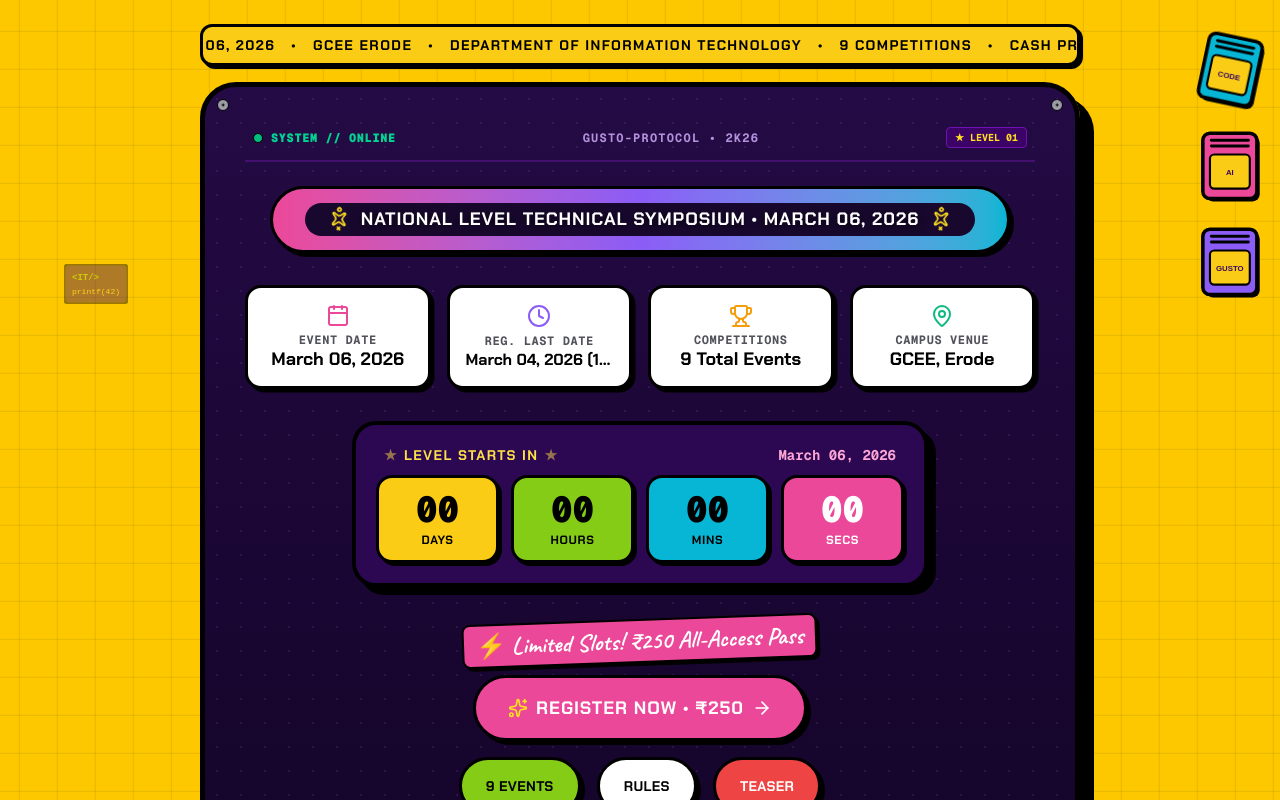
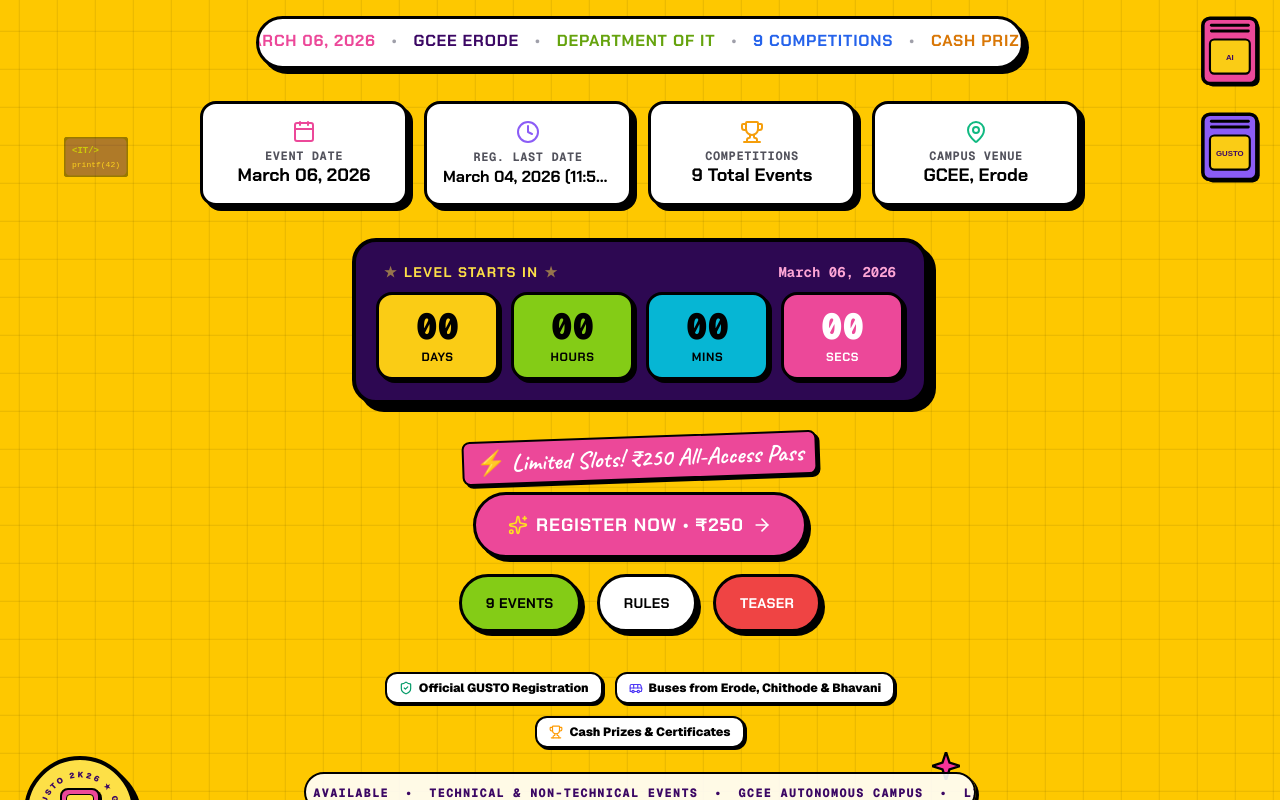
Before and after one commit to kavinkk2425/Gustoo, a Next.js app: page / in a window 1280 px wide. Shown: the part 860-1660 px from the top of the page. Built offline with nearby package versions, Linux system fonts and the light colour scheme.

Commit message:
style: remove dark box chassis and fit symposium components directly onto yellow background with continuous marquee text

```diff
--- a/components/sections/hero/HeroSection.tsx
+++ b/components/sections/hero/HeroSection.tsx
@@ -312,118 +312,78 @@
             </div>
           </div>
 
-          {/* === INTERACTIVE MISSION TERMINAL / NATIONAL LEVEL TECHNICAL SYMPOSIUM BRIEFING DECK === */}
-          <div className="w-full max-w-4xl mx-auto mt-8 sm:mt-12 px-1 sm:px-2 relative z-20">
-            {/* Top Continuous Moving Text Ticker Banner */}
-            <div className="relative mb-3 sm:mb-4 rounded-xl bg-[#facc15] border-2 sm:border-[3px] border-black shadow-[3px_3px_0px_#000] overflow-hidden py-1.5 px-2 select-none">
+          {/* === NATIONAL LEVEL TECHNICAL SYMPOSIUM BRIEFING (FITS SEAMLESSLY ON BACKGROUND) === */}
+          <div className="w-full max-w-4xl mx-auto mt-6 sm:mt-10 px-2 relative z-20">
+            {/* Top Continuous Moving Text Marquee Capsule - Fits seamlessly with background */}
+            <div className="w-full max-w-3xl mx-auto mb-6 sm:mb-8 rounded-full bg-white border-[2.5px] sm:border-[3.5px] border-black shadow-[4px_4px_0px_#000] sm:shadow-[5px_5px_0px_#000] py-2 sm:py-2.5 px-4 overflow-hidden select-none hover:shadow-[6px_6px_0px_#000] transition-all">
               <div className="flex w-max animate-marquee">
-                <span className="font-['Chakra_Petch',sans-serif] font-black text-xs sm:text-sm text-black tracking-widest uppercase flex items-center gap-4 pr-4">
-                  <span>★ NATIONAL LEVEL TECHNICAL SYMPOSIUM 2K26</span>
-                  <span>•</span>
-                  <span>MARCH 06, 2026</span>
-                  <span>•</span>
+                <span className="font-['Chakra_Petch',sans-serif] font-black text-xs sm:text-sm md:text-base text-[#3b0764] tracking-wider uppercase flex items-center gap-4 pr-6">
+                  <Sparkles className="w-4 h-4 text-amber-500 inline shrink-0 animate-spin [animation-duration:4s]" />
+                  <span>NATIONAL LEVEL TECHNICAL SYMPOSIUM</span>
+                  <span className="text-zinc-400">•</span>
+                  <span className="text-[#ec4899]">MARCH 06, 2026</span>
+                  <span className="text-zinc-400">•</span>
                   <span>GCEE ERODE</span>
-                  <span>•</span>
-                  <span>DEPARTMENT OF INFORMATION TECHNOLOGY</span>
-                  <span>•</span>
-                  <span>9 COMPETITIONS</span>
-                  <span>•</span>
-                  <span>CASH PRIZES & CERTIFICATES</span>
-                  <span>•</span>
-                  <span>REGISTER NOW (₹250) ★</span>
+                  <span className="text-zinc-400">•</span>
+                  <span className="text-[#65a30d]">DEPARTMENT OF IT</span>
+                  <span className="text-zinc-400">•</span>
+                  <span className="text-[#2563eb]">9 COMPETITIONS</span>
+                  <span className="text-zinc-400">•</span>
+                  <span className="text-[#d97706]">CASH PRIZES &amp; CERTIFICATES</span>
+                  <span className="text-zinc-400">•</span>
+                  <span className="text-[#ec4899]">REGISTER NOW (₹250)</span>
+                  <span className="text-zinc-400">•</span>
                 </span>
-                <span className="font-['Chakra_Petch',sans-serif] font-black text-xs sm:text-sm text-black tracking-widest uppercase flex items-center gap-4 pr-4" aria-hidden="true">
-                  <span>★ NATIONAL LEVEL TECHNICAL SYMPOSIUM 2K26</span>
-                  <span>•</span>
-                  <span>MARCH 06, 2026</span>
-                  <span>•</span>
+                <span className="font-['Chakra_Petch',sans-serif] font-black text-xs sm:text-sm md:text-base text-[#3b0764] tracking-wider uppercase flex items-center gap-4 pr-6" aria-hidden="true">
+                  <Sparkles className="w-4 h-4 text-amber-500 inline shrink-0 animate-spin [animation-duration:4s]" />
+                  <span>NATIONAL LEVEL TECHNICAL SYMPOSIUM</span>
+                  <span className="text-zinc-400">•</span>
+                  <span className="text-[#ec4899]">MARCH 06, 2026</span>
+                  <span className="text-zinc-400">•</span>
                   <span>GCEE ERODE</span>
-                  <span>•</span>
-                  <span>DEPARTMENT OF INFORMATION TECHNOLOGY</span>
-                  <span>•</span>
-                  <span>9 COMPETITIONS</span>
-                  <span>•</span>
-                  <span>CASH PRIZES & CERTIFICATES</span>
-                  <span>•</span>
-                  <span>REGISTER NOW (₹250) ★</span>
+                  <span className="text-zinc-400">•</span>
+                  <span className="text-[#65a30d]">DEPARTMENT OF IT</span>
+                  <span className="text-zinc-400">•</span>
+                  <span className="text-[#2563eb]">9 COMPETITIONS</span>
+                  <span className="text-zinc-400">•</span>
+                  <span className="text-[#d97706]">CASH PRIZES &amp; CERTIFICATES</span>
+                  <span className="text-zinc-400">•</span>
+                  <span className="text-[#ec4899]">REGISTER NOW (₹250)</span>
+                  <span className="text-zinc-400">•</span>
                 </span>
               </div>
             </div>
 
-            {/* Big Arcade Command Deck Container that covers ALL of these contents */}
-            <div className="relative rounded-3xl sm:rounded-[36px] bg-gradient-to-b from-[#240b45] via-[#1a0633] to-[#110424] border-[3.5px] sm:border-[5px] border-black shadow-[8px_8px_0px_#000] sm:shadow-[14px_14px_0px_#000] p-4 xs:p-6 sm:p-10 overflow-hidden select-none">
-
-              {/* Retro Arcade Console Decorative Screws (4 corners) */}
-              <div className="absolute top-3 left-3 w-3 h-3 rounded-full bg-zinc-400 border border-black shadow-inner flex items-center justify-center text-[7px] text-zinc-900 font-mono font-bold">+</div>
-              <div className="absolute top-3 right-3 w-3 h-3 rounded-full bg-zinc-400 border border-black shadow-inner flex items-center justify-center text-[7px] text-zinc-900 font-mono font-bold">+</div>
-              <div className="absolute bottom-3 left-3 w-3 h-3 rounded-full bg-zinc-400 border border-black shadow-inner flex items-center justify-center text-[7px] text-zinc-900 font-mono font-bold">+</div>
-              <div className="absolute bottom-3 right-3 w-3 h-3 rounded-full bg-zinc-400 border border-black shadow-inner flex items-center justify-center text-[7px] text-zinc-900 font-mono font-bold">+</div>
-
-              {/* Ambient Grid Pattern Overlay */}
-              <div className="absolute inset-0 bg-[radial-gradient(circle_at_center,rgba(168,85,247,0.15)_1px,transparent_1px)] bg-[size:24px_24px] pointer-events-none" />
-
-              {/* Top Console Status Ribbon */}
-              <div className="flex items-center justify-between border-b-2 border-purple-900/60 pb-3 mb-6 px-1 sm:px-2 relative z-10">
-                <div className="inline-flex items-center gap-2">
-                  <span className="relative flex h-2.5 w-2.5">
-                    <span className="animate-ping absolute inline-flex h-full w-full rounded-full bg-emerald-400 opacity-75"></span>
-                    <span className="relative inline-flex rounded-full h-2.5 w-2.5 bg-emerald-500 border border-black"></span>
-                  </span>
-                  <span className="font-mono text-[9px] xs:text-[10px] sm:text-xs font-black uppercase text-emerald-400 tracking-wider">
-                    SYSTEM // ONLINE
-                  </span>
-                </div>
-                <div className="font-mono text-[9px] xs:text-[10px] sm:text-xs font-bold text-purple-300/80 tracking-widest uppercase">
-                  GUSTO-PROTOCOL • 2K26
-                </div>
-                <div className="hidden sm:inline-flex items-center gap-1.5 px-2 py-0.5 rounded bg-purple-950 border border-purple-800 text-[10px] font-mono text-yellow-300 font-bold">
-                  ★ LEVEL 01
-                </div>
-              </div>
-
-              {/* Main Glowing Banner: "NATIONAL LEVEL TECHNICAL SYMPOSIUM • MARCH 06, 2026" */}
-              <div className="flex justify-center mb-6 sm:mb-8 relative z-10">
-                <div className="group relative inline-flex items-center justify-center px-4 sm:px-8 py-2.5 sm:py-3.5 rounded-full bg-gradient-to-r from-[#ec4899] via-[#8b5cf6] to-[#06b6d4] p-[2.5px] border-2 sm:border-[3px] border-black shadow-[4px_4px_0px_#000] hover:shadow-[6px_6px_0px_#000] transition-all duration-200">
-                  <div className="px-3 sm:px-6 py-1 rounded-full bg-[#18082e] flex items-center gap-2 sm:gap-3">
-                    <Sparkles className="w-4 h-4 sm:w-5 sm:h-5 text-yellow-300 animate-spin [animation-duration:5s]" />
-                    <p className="text-xs xs:text-sm sm:text-base md:text-lg font-['Chakra_Petch',sans-serif] font-black text-white uppercase tracking-wider leading-snug drop-shadow-[0_2px_4px_rgba(0,0,0,0.8)] text-center">
-                      NATIONAL LEVEL TECHNICAL SYMPOSIUM • MARCH 06, 2026
-                    </p>
-                    <Sparkles className="w-4 h-4 sm:w-5 sm:h-5 text-yellow-300 animate-spin [animation-duration:5s]" />
-                  </div>
-                </div>
-              </div>
-
-              {/* 4 Quick Stat Cards with 3D Neo-Brutalist Arcade Pop */}
-              <div className="grid grid-cols-2 sm:grid-cols-4 gap-2.5 sm:gap-4 w-full mb-6 sm:mb-8 relative z-10">
-                <div className="group p-3 sm:p-4 rounded-xl sm:rounded-2xl bg-white border-[2.5px] sm:border-[3px] border-black shadow-[3.5px_3.5px_0px_#000] hover:shadow-[5px_5px_0px_#000] hover:-translate-y-1 transition-all duration-200 text-center flex flex-col justify-between">
+            {/* 4 Quick Stat Cards with 3D Neo-Brutalist Arcade Pop directly on yellow background */}
+            <div className="grid grid-cols-2 sm:grid-cols-4 gap-2.5 sm:gap-4 w-full mb-6 sm:mb-8">
+              <div className="group p-3 sm:p-4 rounded-xl sm:rounded-2xl bg-white border-[2.5px] sm:border-[3px] border-black shadow-[3.5px_3.5px_0px_#000] sm:shadow-[5px_5px_0px_#000] hover:shadow-[7px_7px_0px_#000] hover:-translate-y-1 transition-all duration-200 text-center flex flex-col justify-between">
                 <Calendar className="w-5 h-5 sm:w-6 sm:h-6 mx-auto text-[#ec4899] mb-1 group-hover:scale-110 transition-transform" />
                 <span className="text-[10px] xs:text-[11px] sm:text-xs font-bold text-zinc-600 uppercase font-mono tracking-wider block truncate">Event Date</span>
                 <span className="text-sm xs:text-base sm:text-lg font-['Chakra_Petch',sans-serif] font-black text-black leading-tight">{ABOUT_DATA.eventDate}</span>
               </div>
-                <div className="group p-3 sm:p-4 rounded-xl sm:rounded-2xl bg-white border-[2.5px] sm:border-[3px] border-black shadow-[3.5px_3.5px_0px_#000] hover:shadow-[5px_5px_0px_#000] hover:-translate-y-1 transition-all duration-200 text-center flex flex-col justify-between">
+              <div className="group p-3 sm:p-4 rounded-xl sm:rounded-2xl bg-white border-[2.5px] sm:border-[3px] border-black shadow-[3.5px_3.5px_0px_#000] sm:shadow-[5px_5px_0px_#000] hover:shadow-[7px_7px_0px_#000] hover:-translate-y-1 transition-all duration-200 text-center flex flex-col justify-between">
                 <Clock className="w-5 h-5 sm:w-6 sm:h-6 mx-auto text-[#8b5cf6] mb-1 group-hover:scale-110 transition-transform" />
                 <span className="text-[10px] xs:text-[11px] sm:text-xs font-bold text-zinc-600 uppercase font-mono tracking-wider block truncate">Reg. Last Date</span>
                 <span className="text-xs xs:text-sm sm:text-base font-['Chakra_Petch',sans-serif] font-black text-black leading-tight truncate">
                   {ABOUT_DATA.registrationLastDate}
                 </span>
               </div>
-                <div className="group p-3 sm:p-4 rounded-xl sm:rounded-2xl bg-white border-[2.5px] sm:border-[3px] border-black shadow-[3.5px_3.5px_0px_#000] hover:shadow-[5px_5px_0px_#000] hover:-translate-y-1 transition-all duration-200 text-center flex flex-col justify-between">
+              <div className="group p-3 sm:p-4 rounded-xl sm:rounded-2xl bg-white border-[2.5px] sm:border-[3px] border-black shadow-[3.5px_3.5px_0px_#000] sm:shadow-[5px_5px_0px_#000] hover:shadow-[7px_7px_0px_#000] hover:-translate-y-1 transition-all duration-200 text-center flex flex-col justify-between">
                 <Trophy className="w-5 h-5 sm:w-6 sm:h-6 mx-auto text-[#f59e0b] mb-1 group-hover:scale-110 transition-transform" />
                 <span className="text-[10px] xs:text-[11px] sm:text-xs font-bold text-zinc-600 uppercase font-mono tracking-wider block truncate">Competitions</span>
                 <span className="text-sm xs:text-base sm:text-lg font-['Chakra_Petch',sans-serif] font-black text-black leading-tight">
                   {GUSTO_EVENTS?.length || 9} Total Events
                 </span>
               </div>
-                <div className="group p-3 sm:p-4 rounded-xl sm:rounded-2xl bg-white border-[2.5px] sm:border-[3px] border-black shadow-[3.5px_3.5px_0px_#000] hover:shadow-[5px_5px_0px_#000] hover:-translate-y-1 transition-all duration-200 text-center flex flex-col justify-between">
+              <div className="group p-3 sm:p-4 rounded-xl sm:rounded-2xl bg-white border-[2.5px] sm:border-[3px] border-black shadow-[3.5px_3.5px_0px_#000] sm:shadow-[5px_5px_0px_#000] hover:shadow-[7px_7px_0px_#000] hover:-translate-y-1 transition-all duration-200 text-center flex flex-col justify-between">
                 <MapPin className="w-5 h-5 sm:w-6 sm:h-6 mx-auto text-[#10b981] mb-1 group-hover:scale-110 transition-transform" />
                 <span className="text-[10px] xs:text-[11px] sm:text-xs font-bold text-zinc-600 uppercase font-mono tracking-wider block truncate">Campus Venue</span>
                 <span className="text-sm xs:text-base sm:text-lg font-['Chakra_Petch',sans-serif] font-black text-black leading-tight">GCEE, Erode</span>
               </div>
             </div>
 
-              {/* Retro Arcade Countdown Timer */}
-              <div className="w-full max-w-xl mx-auto p-3.5 sm:p-5 rounded-2xl sm:rounded-3xl bg-[#2d0852] border-[3px] sm:border-[4px] border-black shadow-[5px_5px_0px_#000] sm:shadow-[8px_8px_0px_#000] mb-8 relative z-10">
+            {/* Retro Arcade Countdown Timer directly on yellow background */}
+            <div className="w-full max-w-xl mx-auto p-3.5 sm:p-5 rounded-2xl sm:rounded-3xl bg-[#2d0852] border-[3px] sm:border-[4px] border-black shadow-[5px_5px_0px_#000] sm:shadow-[8px_8px_0px_#000] mb-8 select-none">
               <div className="flex items-center justify-between mb-2.5 px-1 sm:px-2">
                 <span className="text-xs sm:text-sm font-['Chakra_Petch',sans-serif] font-black uppercase tracking-widest text-[#fde047] flex items-center gap-1.5">
                   <span className="inline-block animate-pulse">★</span>
@@ -461,7 +421,7 @@
             </div>
 
             {/* Action CTAs in Neo-Brutalist 3D Button Style */}
-              <div className="relative flex flex-col sm:flex-row flex-wrap items-stretch sm:items-center justify-center gap-3 sm:gap-4 w-full max-w-2xl mx-auto px-2 relative z-10">
+            <div className="relative flex flex-col sm:flex-row flex-wrap items-stretch sm:items-center justify-center gap-3 sm:gap-4 w-full max-w-2xl mx-auto px-2">
               <div className="w-full flex justify-center -mb-1 z-20">
                 <HandwrittenSticker text="⚡ Limited Slots! ₹250 All-Access Pass" color="#ec4899" textColor="#ffffff" rotation="-rotate-2" className="text-sm xs:text-base sm:text-2xl shadow-[2.5px_2.5px_0px_#000]" />
               </div>
@@ -500,42 +460,42 @@
               </div>
             </div>
 
-              {/* Ticker Badges */}
-              <div className="mt-8 sm:mt-10 flex flex-col sm:flex-row flex-wrap items-center justify-center gap-2 sm:gap-3 text-[10px] xs:text-[11px] sm:text-xs font-black text-black w-full max-w-2xl mx-auto relative z-10">
+            {/* Trust Badges */}
+            <div className="mt-8 sm:mt-10 flex flex-col sm:flex-row flex-wrap items-center justify-center gap-2 sm:gap-3 text-[10px] xs:text-[11px] sm:text-xs font-black text-black w-full max-w-2xl mx-auto">
               <div className="flex items-center justify-center gap-1.5 px-3 py-1.5 rounded-xl bg-white border-2 border-black shadow-[2px_2px_0px_#000] w-full sm:w-auto text-center hover:scale-105 transition-transform">
                 <ShieldCheck className="w-3.5 h-3.5 text-emerald-600 shrink-0" />
                 <span>Official GUSTO Registration</span>
               </div>
               <div className="flex items-center justify-center gap-1.5 px-3 py-1.5 rounded-xl bg-white border-2 border-black shadow-[2px_2px_0px_#000] w-full sm:w-auto text-center hover:scale-105 transition-transform">
                 <Bus className="w-3.5 h-3.5 text-indigo-600 shrink-0" />
-                  <span>Buses from Erode, Chithode & Bhavani</span>
+                <span>Buses from Erode, Chithode &amp; Bhavani</span>
               </div>
               <div className="flex items-center justify-center gap-1.5 px-3 py-1.5 rounded-xl bg-white border-2 border-black shadow-[2px_2px_0px_#000] w-full sm:w-auto text-center hover:scale-105 transition-transform">
                 <Trophy className="w-3.5 h-3.5 text-amber-500 shrink-0" />
-                  <span>Cash Prizes & Certificates</span>
+                <span>Cash Prizes &amp; Certificates</span>
               </div>
             </div>
 
-              {/* Bottom Moving Text Ticker Strip */}
-              <div className="mt-6 pt-4 border-t-2 border-purple-900/60 overflow-hidden relative z-10">
+            {/* Bottom Moving Text Ticker Strip - Fits seamlessly on yellow background */}
+            <div className="mt-6 w-full max-w-2xl mx-auto rounded-full bg-white/90 border-2 sm:border-[2.5px] border-black shadow-[3px_3px_0px_#000] py-1.5 px-3 overflow-hidden select-none">
               <div className="flex w-max animate-marquee-fast">
-                  <span className="font-mono text-[10px] sm:text-xs font-extrabold text-[#facc15] tracking-widest uppercase flex items-center gap-4 pr-4">
-                    <span>⚡ CASH PRIZES & CERTIFICATES FOR ALL WINNERS</span>
+                <span className="font-mono text-[10px] sm:text-xs font-extrabold text-[#3b0764] tracking-widest uppercase flex items-center gap-4 pr-4">
+                  <span>⚡ CASH PRIZES &amp; CERTIFICATES FOR ALL WINNERS</span>
                   <span>•</span>
                   <span>FREE COLLEGE BUS TRANSIT AVAILABLE</span>
                   <span>•</span>
-                    <span>TECHNICAL & NON-TECHNICAL EVENTS</span>
+                  <span>TECHNICAL &amp; NON-TECHNICAL EVENTS</span>
                   <span>•</span>
                   <span>GCEE AUTONOMOUS CAMPUS</span>
                   <span>•</span>
                   <span>LIMITED SLOTS (₹250)</span>
                 </span>
-                  <span className="font-mono text-[10px] sm:text-xs font-extrabold text-[#facc15] tracking-widest uppercase flex items-center gap-4 pr-4" aria-hidden="true">
-                    <span>⚡ CASH PRIZES & CERTIFICATES FOR ALL WINNERS</span>
+                <span className="font-mono text-[10px] sm:text-xs font-extrabold text-[#3b0764] tracking-widest uppercase flex items-center gap-4 pr-4" aria-hidden="true">
+                  <span>⚡ CASH PRIZES &amp; CERTIFICATES FOR ALL WINNERS</span>
                   <span>•</span>
                   <span>FREE COLLEGE BUS TRANSIT AVAILABLE</span>
                   <span>•</span>
-                    <span>TECHNICAL & NON-TECHNICAL EVENTS</span>
+                  <span>TECHNICAL &amp; NON-TECHNICAL EVENTS</span>
                   <span>•</span>
                   <span>GCEE AUTONOMOUS CAMPUS</span>
                   <span>•</span>
@@ -546,7 +506,6 @@
           </div>
         </div>
       </div>
-      </div>
     </section>
   );
 }
```
Also changed, not shown: 1 other file (tests, documents, lock files or other folders). Lines whose indentation alone changed are shown as unchanged.
